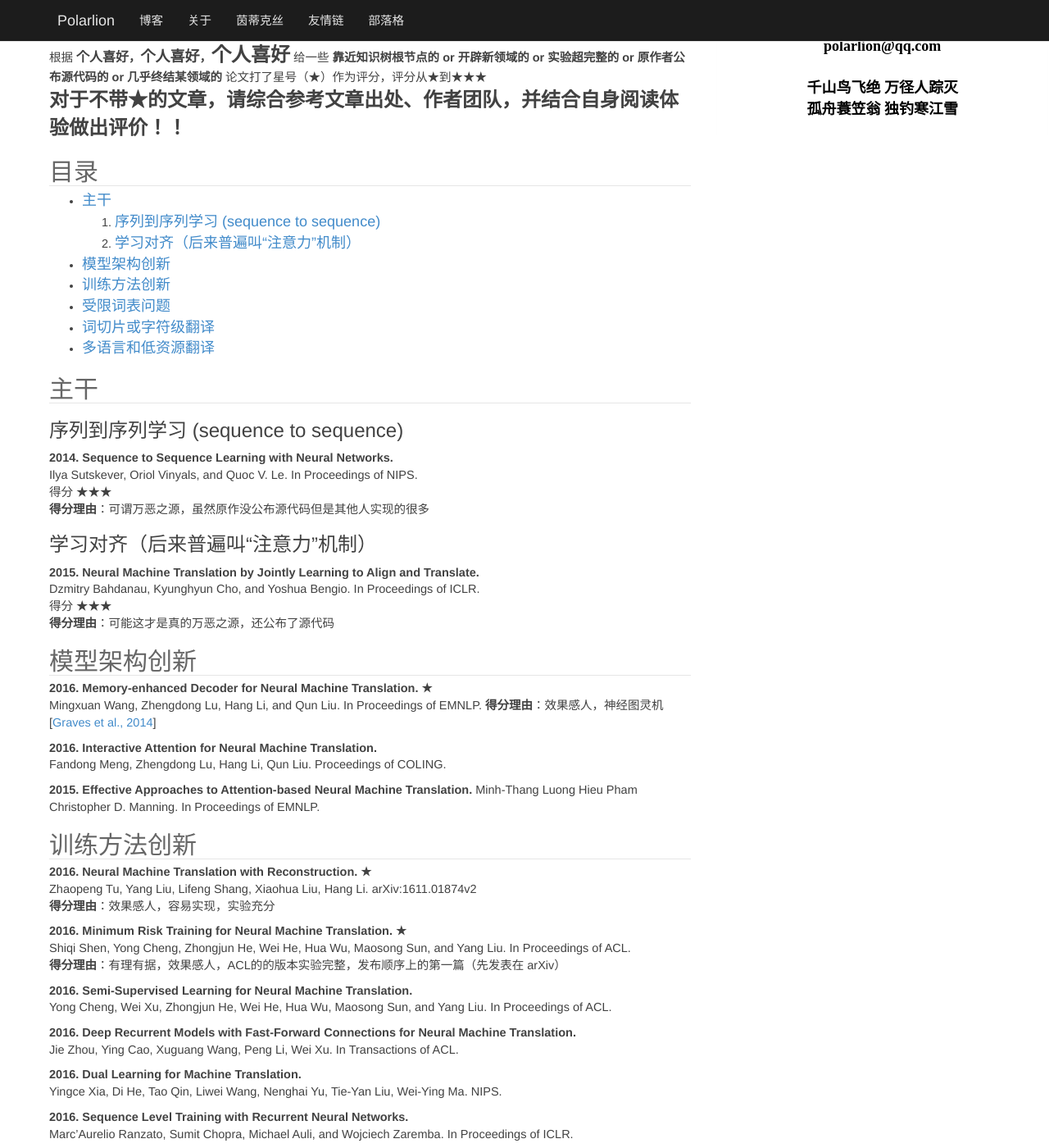
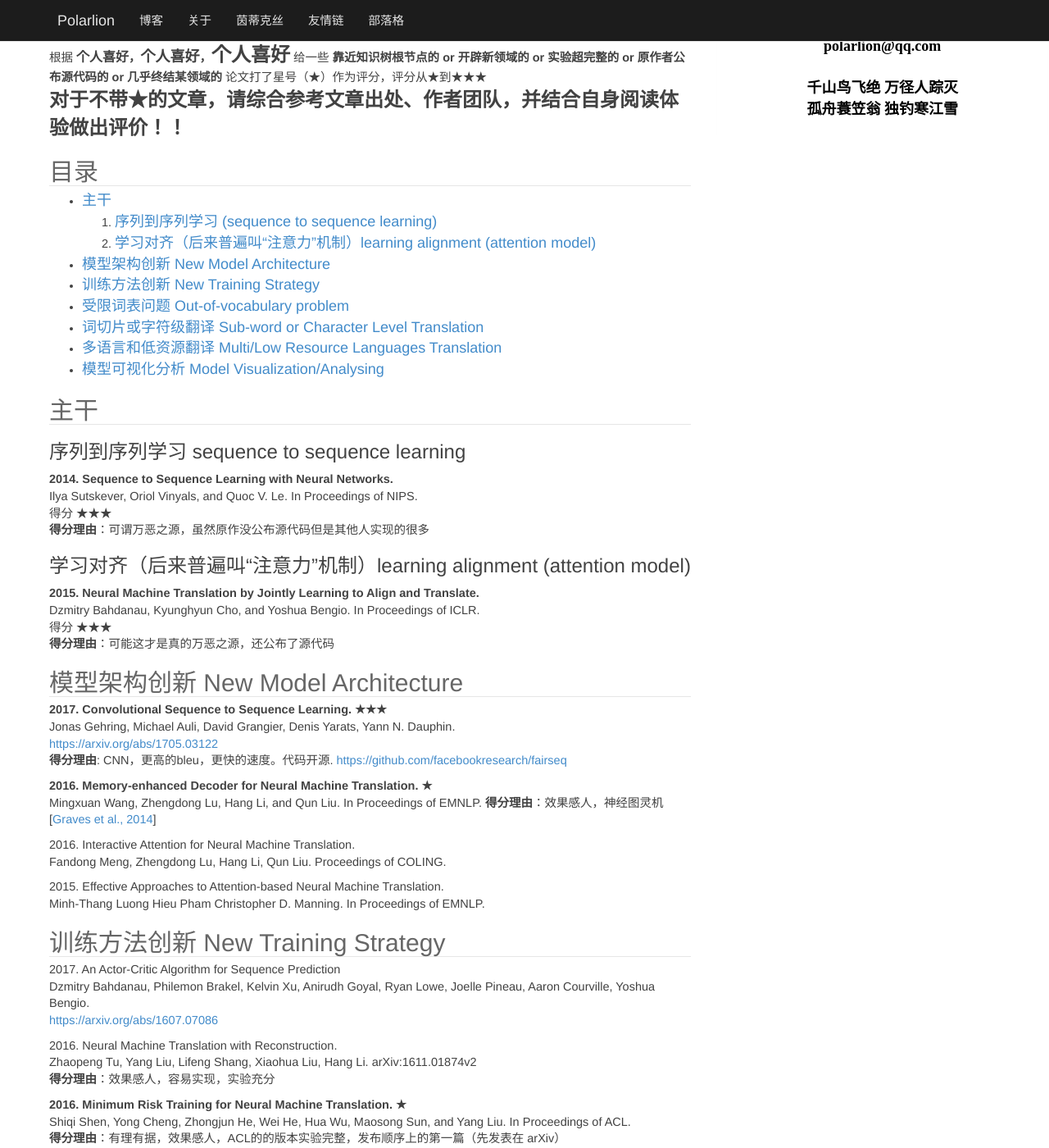
Before and after one commit to PolarLion/polarlion.github.io, a Jekyll site: the page built from _posts/2017-02-10-nmt-papers.markdown, in a window 1280 px wide and 1400 px high, scrolled down 246 px. Shown: the whole window at 82% size. Built offline with Jekyll 4.4.1, drawn with Linux system fonts in a browser that asks for light colours; some of the changed text lies outside the part shown.

Commit message:
add some papers

```diff
--- a/_posts/2017-02-10-nmt-papers.markdown
+++ b/_posts/2017-02-10-nmt-papers.markdown
@@ -20,44 +20,54 @@
 
 <h2>目录</h2>
   - [<font size="4">主干</font>](#主干)
-    1. [<font size="4">序列到序列学习 (sequence to sequence)</font>](#seq2seq)
-    2. [<font size="4">学习对齐（后来普遍叫“注意力”机制）</font>](#attention)
-  - [<font size="4">模型架构创新</font>](#模型架构创新)
-  - [<font size="4">训练方法创新</font>](#训练方法创新)
-  - [<font size="4">受限词表问题</font>](#受限词表问题)
-  - [<font size="4">词切片或字符级翻译</font>](#词切片或字符级翻译)
-  - [<font size="4">多语言和低资源翻译</font>](#多语言和低资源翻译)
+    1. [<font size="4">序列到序列学习 (sequence to sequence learning)</font>](#seq2seq)
+    2. [<font size="4">学习对齐（后来普遍叫“注意力”机制）learning alignment (attention model)</font>](#attention)
+  - [<font size="4">模型架构创新 New Model Architecture</font>](#模型架构创新)
+  - [<font size="4">训练方法创新 New Training Strategy</font>](#训练方法创新)
+  - [<font size="4">受限词表问题 Out-of-vocabulary problem</font>](#受限词表问题)
+  - [<font size="4">词切片或字符级翻译 Sub-word or Character Level Translation</font>](#词切片或字符级翻译)
+  - [<font size="4">多语言和低资源翻译 Multi/Low Resource Languages Translation</font>](#多语言和低资源翻译)
+  - [<font size="4">模型可视化分析 Model Visualization/Analysing</font>](#模型可视化分析)
 
 
 
 <h2 id="主干">主干</h2>
 
-<h3 id="seq2seq">序列到序列学习 (sequence to sequence)</h3>
+<h3 id="seq2seq">序列到序列学习 sequence to sequence learning</h3>
 <span id="Sutskever2014" />**2014. Sequence to Sequence Learning with Neural Networks.**
 Ilya Sutskever, Oriol Vinyals, and Quoc V. Le. In Proceedings of NIPS.
 得分 ★★★
 **得分理由**：可谓万恶之源，虽然原作没公布源代码但是其他人实现的很多
 
-<h3 id="attention">学习对齐（后来普遍叫“注意力”机制）</h3>
+<h3 id="attention">学习对齐（后来普遍叫“注意力”机制）learning alignment (attention model)</h3>
 <span id="Bahdanau2015" />**2015. Neural Machine Translation by Jointly Learning to Align and Translate.**
 Dzmitry Bahdanau, Kyunghyun Cho, and Yoshua Bengio.  In Proceedings of ICLR.
 得分 ★★★
 **得分理由**：可能这才是真的万恶之源，还公布了源代码
 
 
-<h2 id="模型架构创新">模型架构创新</h2>
+<h2 id="模型架构创新">模型架构创新 New Model Architecture</h2>
+<span id="gehring2017" />**2017. Convolutional Sequence to Sequence Learning. ★★★**
+Jonas Gehring, Michael Auli, David Grangier, Denis Yarats, Yann N. Dauphin.
+<a herf="https://arxiv.org/abs/1705.03122">https://arxiv.org/abs/1705.03122</a>
+**得分理由**: CNN，更高的bleu，更快的速度。代码开源. <a herf="https://github.com/facebookresearch/fairseq">https://github.com/facebookresearch/fairseq</a>
+
 <span id="Wang2016" />**2016. Memory-enhanced Decoder for Neural Machine Translation. ★**
 Mingxuan Wang, Zhengdong Lu, Hang Li, and Qun Liu. In Proceedings of EMNLP.
 **得分理由**：效果感人，神经图灵机 [[Graves et al., 2014](#graves2014)]
 
-<span id="Meng2016" />**2016. Interactive Attention for Neural Machine Translation.**
+<span id="Meng2016" />2016. Interactive Attention for Neural Machine Translation.
 Fandong Meng, Zhengdong Lu, Hang Li, Qun Liu. Proceedings of COLING.
 
-<span id="Luong2015b" />**2015. Effective Approaches to Attention-based Neural Machine Translation.**
+<span id="Luong2015b" />2015. Effective Approaches to Attention-based Neural Machine Translation.
 Minh-Thang Luong Hieu Pham Christopher D. Manning. In Proceedings of EMNLP.
 
-<h2 id="训练方法创新">训练方法创新</h2>
-<span id="Tu2016" />**2016. Neural Machine Translation with Reconstruction. ★**
+<h2 id="训练方法创新">训练方法创新 New Training Strategy</h2>
+<span id="bahdanau2017" />2017. An Actor-Critic Algorithm for Sequence Prediction
+Dzmitry Bahdanau, Philemon Brakel, Kelvin Xu, Anirudh Goyal, Ryan Lowe, Joelle Pineau, Aaron Courville, Yoshua Bengio.
+<a herf="https://arxiv.org/abs/1607.07086">https://arxiv.org/abs/1607.07086</a>
+
+<span id="Tu2016" />2016. Neural Machine Translation with Reconstruction.
 Zhaopeng Tu, Yang Liu, Lifeng Shang, Xiaohua Liu, Hang Li. arXiv:1611.01874v2
 **得分理由**：效果感人，容易实现，实验充分
 
@@ -65,79 +75,91 @@
 Shiqi Shen, Yong Cheng, Zhongjun He, Wei He, Hua Wu, Maosong Sun, and Yang Liu. In Proceedings of ACL.
 **得分理由**：有理有据，效果感人，ACL的的版本实验完整，发布顺序上的第一篇（先发表在 arXiv）
 
-<span id="Cheng2016c" />**2016. Semi-Supervised Learning for Neural Machine Translation.**
+<span id="Cheng2016c" />2016. Semi-Supervised Learning for Neural Machine Translation.
 Yong Cheng, Wei Xu, Zhongjun He, Wei He, Hua Wu, Maosong Sun, and Yang Liu. In Proceedings of ACL.
 
-<span id="Zhou2016" />**2016. Deep Recurrent Models with Fast-Forward Connections for Neural Machine Translation.**
+<span id="Zhou2016" />2016. Deep Recurrent Models with Fast-Forward Connections for Neural Machine Translation.
 Jie Zhou, Ying Cao, Xuguang Wang, Peng Li, Wei Xu. In Transactions of ACL.
 
-<span id="Xia2016" />**2016. Dual Learning for Machine Translation.**
+<span id="Xia2016" />2016. Dual Learning for Machine Translation.
 Yingce Xia, Di He, Tao Qin, Liwei Wang, Nenghai Yu, Tie-Yan Liu, Wei-Ying Ma. NIPS.
 
-<span id="Ranzato2016" />**2016. Sequence Level Training with Recurrent Neural Networks.**
+<span id="Ranzato2016" />2016. Sequence Level Training with Recurrent Neural Networks.
 Marc’Aurelio Ranzato, Sumit Chopra, Michael Auli, and Wojciech Zaremba. In Proceedings of ICLR.
 
-<span id="Cheng2016b" />**2016. Agreement-based Joint Training for Bidirectional Attention-based Neural Machine Translation.**
+<span id="Cheng2016b" />2016. Agreement-based Joint Training for Bidirectional Attention-based Neural Machine Translation.
 Yong Cheng, Shiqi Shen, Zhongjun He, Wei He, Hua Wu, Maosong Sun, Yang Liu. In Proceedings of IJCAI.
 
 
-<h2 id="受限词表问题">受限词表问题</h2>
-<span id="Luong2016" />**2016. Achieving Open Vocabulary Neural Machine Translation with Hybrid Word-Character Models.**
+<h2 id="受限词表问题">受限词表问题 Out-of-vocabulary problem</h2>
+<span id="Luong2016" />2016. Achieving Open Vocabulary Neural Machine Translation with Hybrid Word-Character Models.
 Minh-Thang Luong and Christopher Manning. In Proceedings of ACL.
 
 <span id="Li" />**2016. Towards Zero Unknown Word in Neural Machine Translation. ★**
 Xiaoqing Li, Jiajun Zhang, Chengqing Zong. In Proceedings of IJCAI.
 **得分理由**：首次关注了训练集上的 unk 问题！
 
-<span id="Jean2015b" />**2015. On Using Very Large Target Vocabulary for Neural Machine Translation.**
+<span id="Jean2015b" />2015. On Using Very Large Target Vocabulary for Neural Machine Translation.
 Sébastien Jean, Kyunghyun Cho, Roland Memisevic, Yoshua Bengio. Proceedings of ACL.
 
-<span id="Luong2015a" />**2015. Addressing the Rare Word Problem in Neural Machine Translation.**
+<span id="Luong2015a" />2015. Addressing the Rare Word Problem in Neural Machine Translation.
 Minh-Thang Luong, Ilya Sutskever, Quoc V. Le, Oriol Vinyals, Wojciech Zaremba. In Proceedings of ACL.
 
-<span id="Jean2015a" />**2015. From Word Embeddings to Large Vocabulary Neural Machine Translation.**
+<span id="Jean2015a" />2015. From Word Embeddings to Large Vocabulary Neural Machine Translation.
 Sébastien Jean.
 
-<h2 id="词切片或字符级翻译">词切片或字符级翻译</h2>
+<h2 id="词切片或字符级翻译">词切片或字符级翻译 Sub-word or Character Level Translation</h2>
 <span id="Lee2016" />**2016. Fully Character-Level Neural Machine Translation without Explicit Segmentation.  ★★**
 Jason Lee, Kyunghyun Cho, Thomas Hofmann. arXiv:1610.03017v2.
 **得分理由**：真·字符级别翻译！实验完整，甚至还尝试了多语言的翻译~
 
-<span id="Johansen2016" />**2016. Neural Machine Translation with Characters and Hierarchical Encoding.**
+<span id="Johansen2016" />2016. Neural Machine Translation with Characters and Hierarchical Encoding.
 Alexander Rosenberg Johansen, Jonas Meinertz Hansen, Elias Khazen Obeid, Casper Kaae Sønderby, Ole Winther. arXiv:1610.06550.
 
 <span id="Wu2016" />**2016. Google's Neural Machine Translation System: Bridging the Gap between Human and Machine Translation.  ★★★**
 Yonghui Wu, Mike Schuster, Zhifeng Chen, Quoc V. Le, Mohammad Norouzi, Wolfgang Macherey, Maxim Krikun, Yuan Cao, Qin Gao, Klaus Macherey, Jeff Klingner, Apurva Shah, Melvin Johnson, Xiaobing Liu, Łukasz Kaiser, Stephan Gouws, Yoshikiyo Kato, Taku Kudo, Hideto Kazawa, Keith Stevens, George Kurian, Nishant Patil, Wei Wang, Cliff Young, Jason Smith, Jason Riesa, Alex Rudnick, Oriol Vinyals, Greg Corrado, Macduff Hughes, Jeffrey Dean. 2016.  arXiv:1609.08144v2.
 **得分理由**：读起来似乎波澜不惊，去网页上试一试：以后写论文就靠它了。词切片（word piece）好用，实验完整
 
-<span id="Luong2016" />**2016. Achieving Open Vocabulary Neural Machine Translation with Hybrid Word-Character Models.**
+<span id="Luong2016" />2016. Achieving Open Vocabulary Neural Machine Translation with Hybrid Word-Character Models.
 Minh-Thang Luong and Christopher Manning. In Proceedings of ACL.
 
-<span id="Sennrich2016" />**2016. Neural Machine Translation of Rare Words with Subword Units.**
+<span id="Sennrich2016" />2016. Neural Machine Translation of Rare Words with Subword Units.
 Rico Sennrich, Barry Haddow, and Alexandra Birch. In Proceedings of ACL.
 
-<span id="Chung2016" />**2016. A Character-Level Decoder without Explicit Segmentation for Neural Machine Translation.**
+<span id="Chung2016" />2016. A Character-Level Decoder without Explicit Segmentation for Neural Machine Translation.
 Junyoung Chung, Kyunghyun Cho, and Yoshua Bengio. In Proceedings of ACL.
 
 
-<h2 id="多语言和低资源翻译">多语言和低资源翻译</h2>
-<span id="Cheng2016a" />**2016. Neural Machine Translation with Pivot Languages**
+<h2 id="多语言和低资源翻译">多语言和低资源翻译 Multi/Low Resource Languages Translation</h2>
+<span id="Cheng2016a" />2016. Neural Machine Translation with Pivot Languages
 Yong Cheng, Yang Liu, Qian Yang, Maosong Sun, Wei Xu. arXiv:1611.04928.
 
-<span id="Johnson2016" />**2016. Google's Multilingual Neural Machine Translation System: Enabling Zero-Shot Translation.  ★★★**
+<span id="Johnson2016" />**2016. Google's Multilingual Neural Machine Translation System: Enabling Zero-Shot Translation.  ★★**
 Melvin Johnson, Mike Schuster, Quoc V. Le, Maxim Krikun, Yonghui Wu, Zhifeng Chen, Nikhil Thorat, Fernanda Viégas, Martin Wattenberg, Greg Corrado, Macduff Hughes, Jeffrey Dean. arXiv:1611.04558.
 **得分理由**：几乎原封不动地拿 GNMT 直接做多语言，真正意义上的多语言神经机器翻译：不但共享参数还共享词表！效果令人惊叹，实验完整到令人发指
 
-<span id="Zoph2016" />**2016. Transfer Learning for Low-Resource Neural Machine Translation.**
+<span id="Zoph2016" />2016. Transfer Learning for Low-Resource Neural Machine Translation.
 Barret Zoph, Deniz Yuret, Jonathan May, and Kevin Knight. In Proceedings of EMNLP.
 
-<span id="Firat2016b" />**2016. Zero-Resource Translation with Multi-Lingual Neural Machine Translation.**
+<span id="Firat2016b" />2016. Zero-Resource Translation with Multi-Lingual Neural Machine Translation.
 Orhan Firat, Baskaran Sankaran, Yaser Al-Onaizan, Fatos T. Yarman Vural, Kyunghyun Cho.  In Proceedings of EMNLP.
 
 <span id="Firat2016a" />**2016. Multi-Way, Multilingual Neural Machine Translation with a Shared Attention Mechanism.   ★★**
 Orhan Firat, Kyunghyun Cho, Yoshua Bengio. arXiv:1601.01073.
 **得分理由**：第一个发表的做多语言翻译的工作，开启了新世界的大门
 
+
+
+<h2 id="模型可视化分析">模型可视化分析 Model Visualization/Analysing</h2>
+<span id="ding2017" />2017. Visualizing and Understanding Neural Machine Translation
+Yanzhuo Ding, Yang Liu, Huanbo Luan, Maosong Sun.
+In Proceedings of ACL 2017.
+
+
+<span id="belinkov2017" />2017. What do Neural Machine Translation Models Learn about Morphology?
+Yonatan Belinkov, Nadir Durrani, Fahim Dalvi, Hassan Sajjad, James Glass
+In Proceedings of ACL 2017.
+
 <br /><font color="green">/******************************************  参考文线  *******************************************/</font><br />
 
 
```
